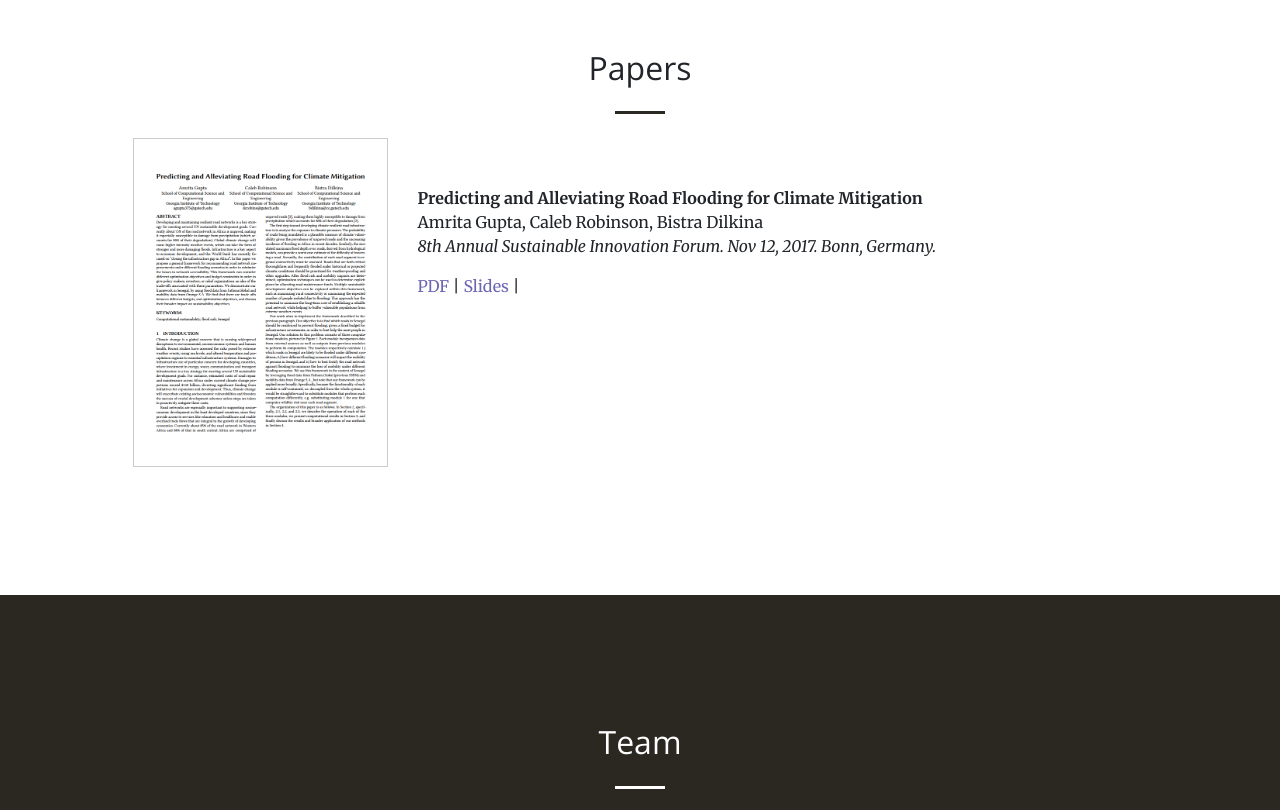
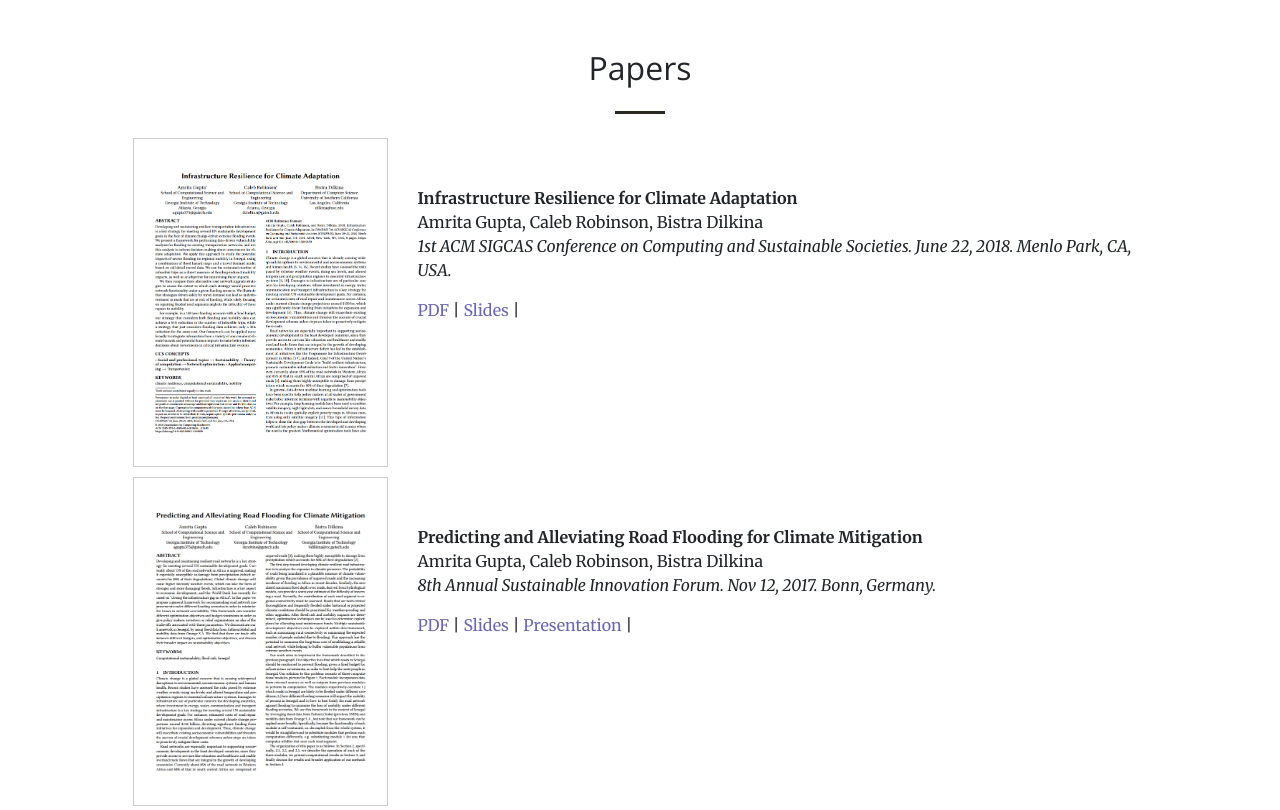
Before and after one commit to infrastructure-resilience/infrastructure-resilience.github.io, a plain HTML site: page index.html in a window 1280 px wide. Shown: the part 2500-3310 px from the top of the page. Drawn offline with nearby package versions, Linux system fonts and the light colour scheme.

Commit message:
0. Added CompaSS paper

```diff
--- a/css/creative.css
+++ b/css/creative.css
@@ -241,3 +241,7 @@ header.masthead {
   .btn-primary:hover, .btn-primary:focus, .btn-primary:active {
     color: #fff;
     background-color: rgba(43, 40, 34, 0.9) !important; }
+
+.paper{
+  margin-bottom:10px;
+}
--- a/index.html
+++ b/index.html
@@ -263,7 +263,26 @@
           <hr class="my-4">
         </div>
       </div>
-      <div class="row">
+      <div class="row paper">
+        <div class="col-lg-3 ml-auto text-center">
+          <a href="resources/compass-2018-infrastructure.pdf" target="_blank">
+            <img src="img/paper2.png" style="width:100%; border:1px solid #cccccc;" class="sr-contact">
+          </a>
+        </div>
+        <div class="col-lg-8 mr-auto text-center">
+          <p class="mt-5 text-left">
+            <b>Infrastructure Resilience for Climate Adaptation</b>
+            <br>Amrita Gupta, Caleb Robinson, Bistra Dilkina
+            <br>
+            <i>1st ACM SIGCAS Conference on Computing and Sustainable Societies. June 22, 2018. Menlo Park, CA, USA.</i>
+          </p>
+          <p class="text-left">
+            <a href="resources/compass-2018-infrastructure.pdf" target="_blank">PDF</a> |
+            <a href="resources/compass-2018-infrastructure-slides.pdf" target="_blank">Slides</a> |
+          </p>
+        </div>
+      </div>
+      <div class="row paper">
         <div class="col-lg-3 ml-auto text-center">
           <a href="resources/d4ca-2017-predicting.pdf" target="_blank">
             <img src="img/paper.png" style="width:100%; border:1px solid #cccccc;" class="sr-contact">
@@ -279,6 +298,7 @@
           <p class="text-left">
             <a href="resources/d4ca-2017-predicting.pdf" target="_blank">PDF</a> |
             <a href="resources/d4ca-2017-predicting-slides.pdf" target="_blank">Slides</a> |
+            <a href="https://www.youtube.com/watch?v=JsOpjXe4k7M&t=471s" target="_blank">Presentation</a> |
           </p>
         </div>
       </div>
```
Also changed, not shown: img/paper2.png (added), 2 other files.
